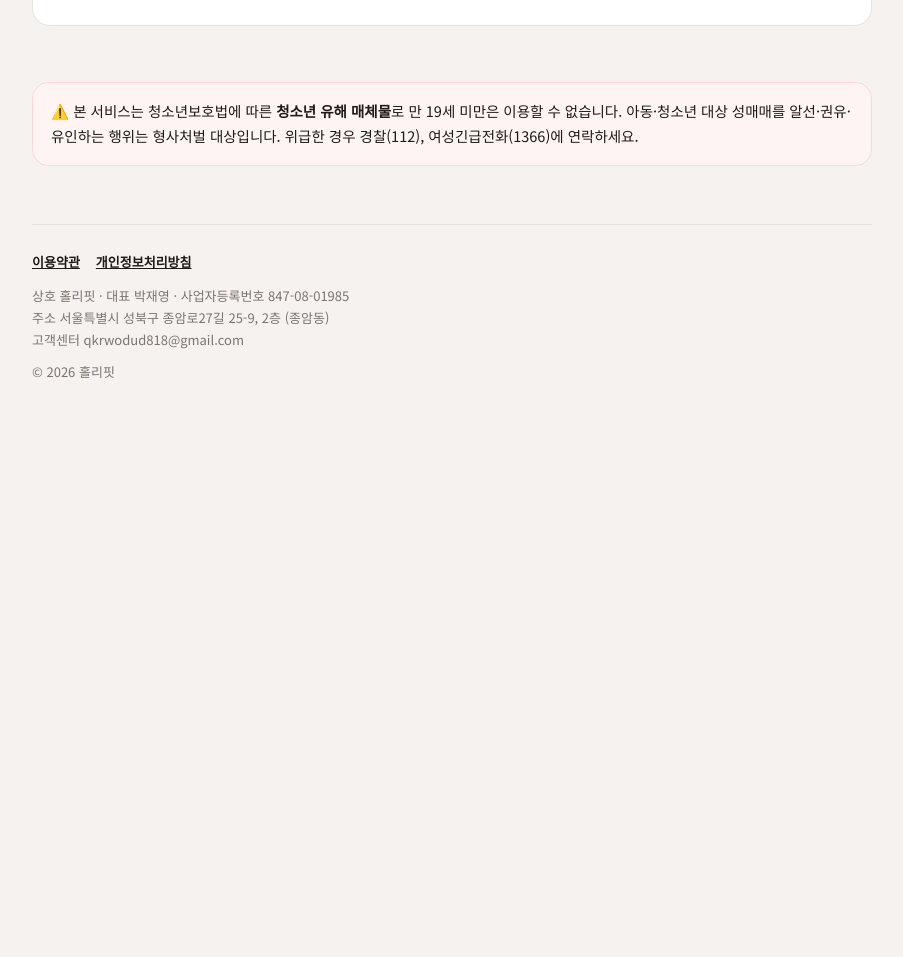
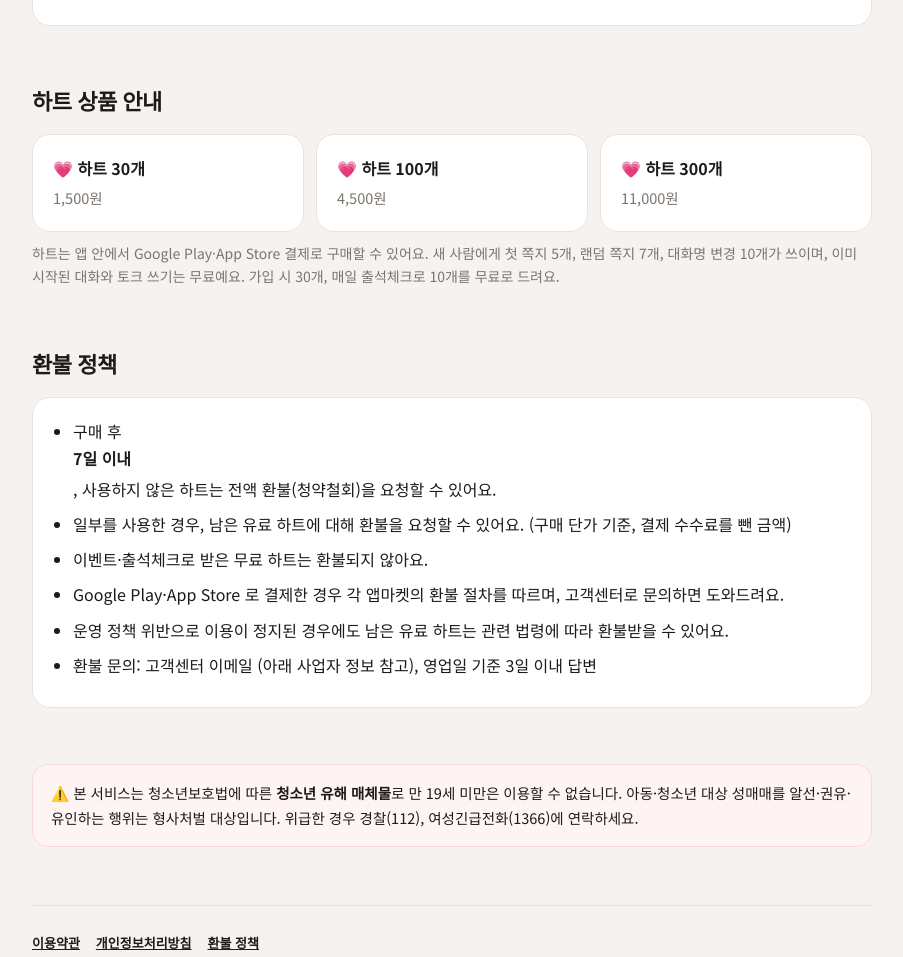
Before and after one commit to qkrwodud818-prog/dugeun-eojang, a plain HTML site: page index.html in a window 1280 px wide. Shown: the part 1395-2352 px from the top of the page, without its empty margins (188-1091 px from the left). Before the commit the page ends 1828 px from the top, so only its background shows below. Drawn offline with Linux system fonts and the light colour scheme.

Commit message:
하트 상품 안내와 환불 정책 추가
Co-Authored-By: Claude Opus 5.5 <noreply@anthropic.com>

```diff
--- a/index.html
+++ b/index.html
@@ -65,12 +65,34 @@
     </ul></div>
   </section>
 
+  <section id="price">
+    <h2>하트 상품 안내</h2>
+    <div class="grid">
+      <div class="card"><b>💗 하트 30개</b><p>1,500원</p></div>
+      <div class="card"><b>💗 하트 100개</b><p>4,500원</p></div>
+      <div class="card"><b>💗 하트 300개</b><p>11,000원</p></div>
+    </div>
+    <p style="color:var(--sub);font-size:14px;margin-top:10px">하트는 앱 안에서 Google Play·App Store 결제로 구매할 수 있어요. 새 사람에게 첫 쪽지 5개, 랜덤 쪽지 7개, 대화명 변경 10개가 쓰이며, 이미 시작된 대화와 토크 쓰기는 무료예요. 가입 시 30개, 매일 출석체크로 10개를 무료로 드려요.</p>
+  </section>
+
+  <section id="refund">
+    <h2>환불 정책</h2>
+    <div class="card safe"><ul>
+      <li>구매 후 <b>7일 이내</b>, 사용하지 않은 하트는 전액 환불(청약철회)을 요청할 수 있어요.</li>
+      <li>일부를 사용한 경우, 남은 유료 하트에 대해 환불을 요청할 수 있어요. (구매 단가 기준, 결제 수수료를 뺀 금액)</li>
+      <li>이벤트·출석체크로 받은 무료 하트는 환불되지 않아요.</li>
+      <li>Google Play·App Store 로 결제한 경우 각 앱마켓의 환불 절차를 따르며, 고객센터로 문의하면 도와드려요.</li>
+      <li>운영 정책 위반으로 이용이 정지된 경우에도 남은 유료 하트는 관련 법령에 따라 환불받을 수 있어요.</li>
+      <li>환불 문의: 고객센터 이메일 (아래 사업자 정보 참고), 영업일 기준 3일 이내 답변</li>
+    </ul></div>
+  </section>
+
   <section>
     <div class="notice">⚠️ 본 서비스는 청소년보호법에 따른 <b>청소년 유해 매체물</b>로 만 19세 미만은 이용할 수 없습니다. 아동·청소년 대상 성매매를 알선·권유·유인하는 행위는 형사처벌 대상입니다. 위급한 경우 경찰(112), 여성긴급전화(1366)에 연락하세요.</div>
   </section>
 
   <footer>
-    <nav><a href="terms.html">이용약관</a><a href="privacy.html">개인정보처리방침</a></nav>
+    <nav><a href="terms.html">이용약관</a><a href="privacy.html">개인정보처리방침</a><a href="#refund">환불 정책</a></nav>
     <div id="biz">
       상호 홀리핏 · 대표 박재영 · 사업자등록번호 847-08-01985<br>
       주소 서울특별시 성북구 종암로27길 25-9, 2층 (종암동)<br>
```
